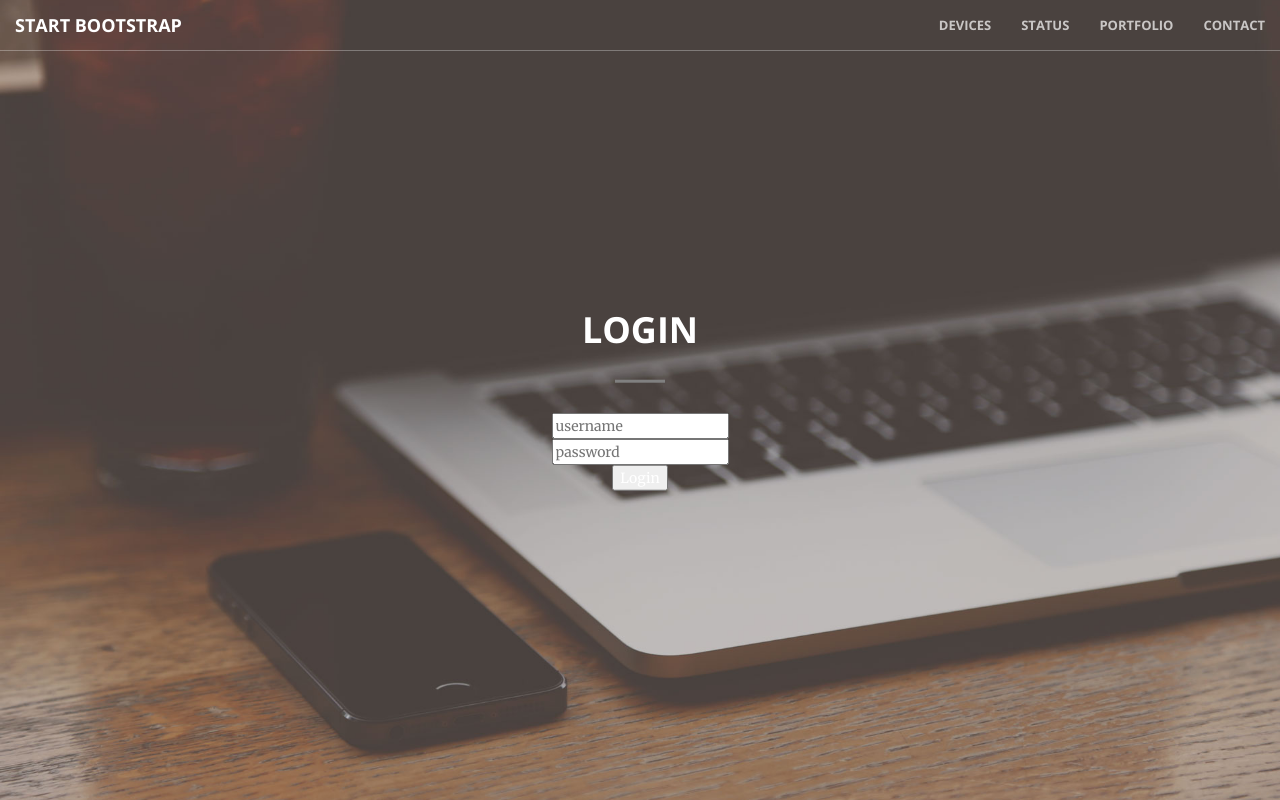
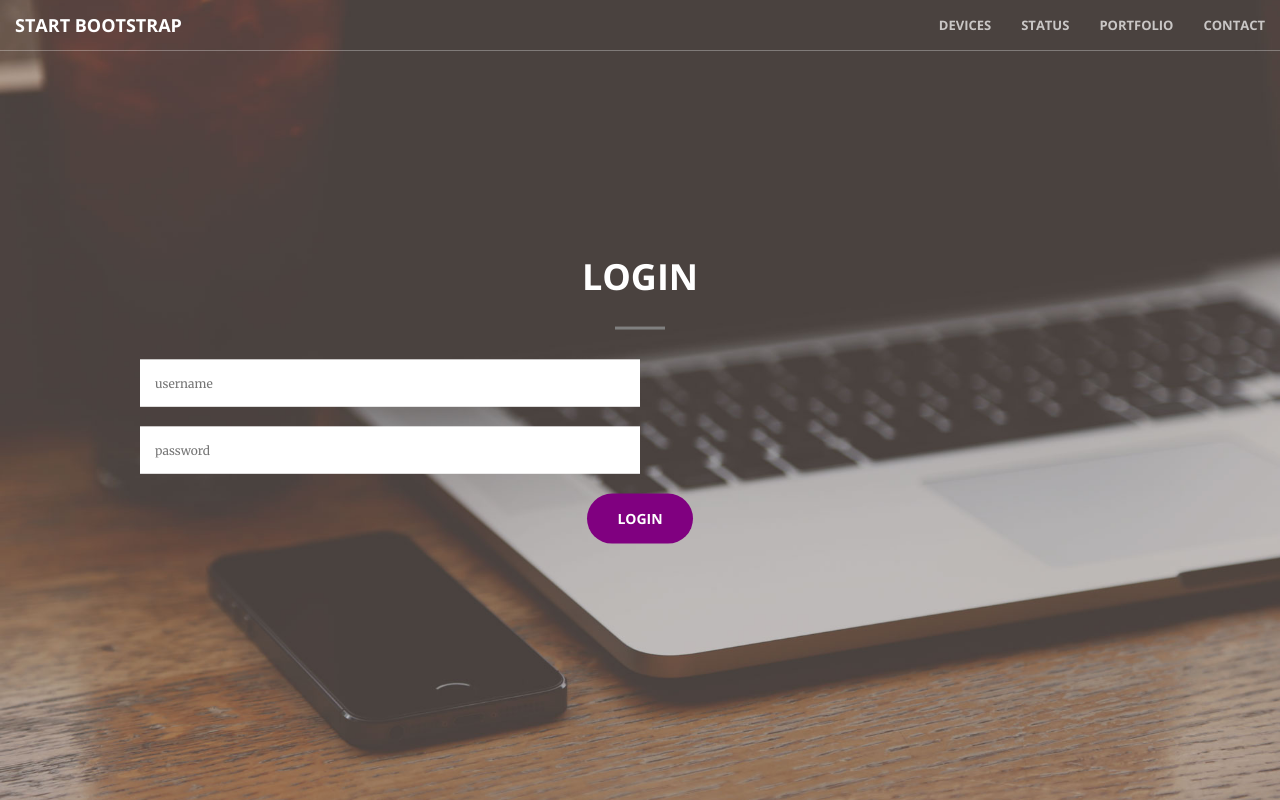
Before and after one commit to kbabshet/Smart-Power-IoT, a Django app: page /devices/login/ in a window 1280 px wide. Run offline with Django 3.2, Linux system fonts and the light colour scheme; some libraries are stand-ins or nearby versions.

Commit message:
login page css modifications

```diff
--- a/smart_home/devices/static/css/creative.css
+++ b/smart_home/devices/static/css/creative.css
@@ -520,3 +520,19 @@ body {
 .onoffswitch-checkbox:checked + .onoffswitch-label .onoffswitch-switch {
     right: 0px;
 }
+input[type="text"] {
+    align-content: center;
+    padding: 10px;
+    display: block;
+    width: 500px;
+    font-size: 12px;
+    border: solid 5px #ffffff
+}
+
+input[type="password"] {
+    padding: 10px;
+    display: block;
+    width: 500px;
+    font-size: 12px;
+    border: solid 5px #ffffff
+}
--- a/smart_home/devices/templates/detail.html
+++ b/smart_home/devices/templates/detail.html
@@ -61,7 +61,7 @@
                             <a class="page-scroll" href="#portfolio">Portfolio</a>
                         </li>
                         <li>
-                            <a class="page-scroll" href="#contact">Contact</a>
+                            <a class="page-scroll" href="#">Log Out</a>
                         </li>
                     </ul>
                 </div>
--- a/smart_home/devices/templates/device.html
+++ b/smart_home/devices/templates/device.html
@@ -61,7 +61,7 @@
                             <a class="page-scroll" href="#portfolio">Portfolio</a>
                         </li>
                         <li>
-                            <a class="page-scroll" href="#contact">Contact</a>
+                            <a class="page-scroll" href="#">Log Out</a>
                         </li>
                     </ul>
                 </div>
--- a/smart_home/devices/templates/index.html
+++ b/smart_home/devices/templates/index.html
@@ -62,7 +62,7 @@
 							<a class="page-scroll" href="#portfolio">Portfolio</a>
 						</li>
 						<li>
-							<a class="page-scroll" href="#contact">Contact</a>
+							<a class="page-scroll" href="/devices/login">Log In</a>
 						</li>
 					</ul>
 				</div>
@@ -77,7 +77,7 @@
 					<h1>Your smart home power management system</h1>
 					<hr>
 					<p>The optimum way to manage your home power usage</p>
-					<a href="#about" class="btn btn-primary btn-xl page-scroll">Find Out More</a>
+					<a href="#devices" class="btn btn-primary btn-xl page-scroll">Find Out More</a>
 				</div>
 			</div>
 		</header>
--- a/smart_home/devices/templates/login.html
+++ b/smart_home/devices/templates/login.html
@@ -80,7 +80,7 @@
                         <br>
                         <input type="password" name="password" placeholder="password"></input>
                         <br>
-                        <input type="button" name="submit_button" value="Login"></input>
+                        <input type="button" class="btn btn-primary btn-xl page-scroll" name="submit_button" value="Login"></input>
                     </form>
                     <!--<h1>Your Favorite Source of Free Bootstrap Themes</h1>
                     <hr>
```
